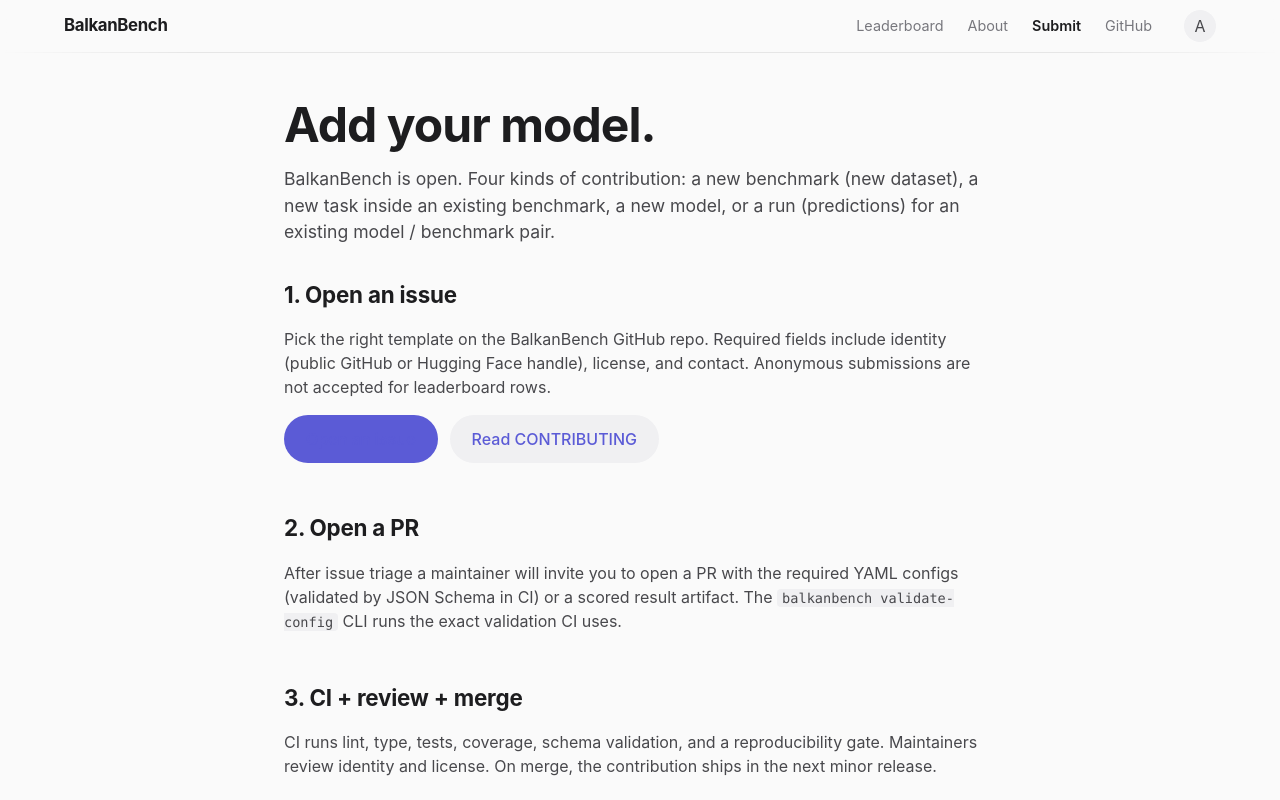
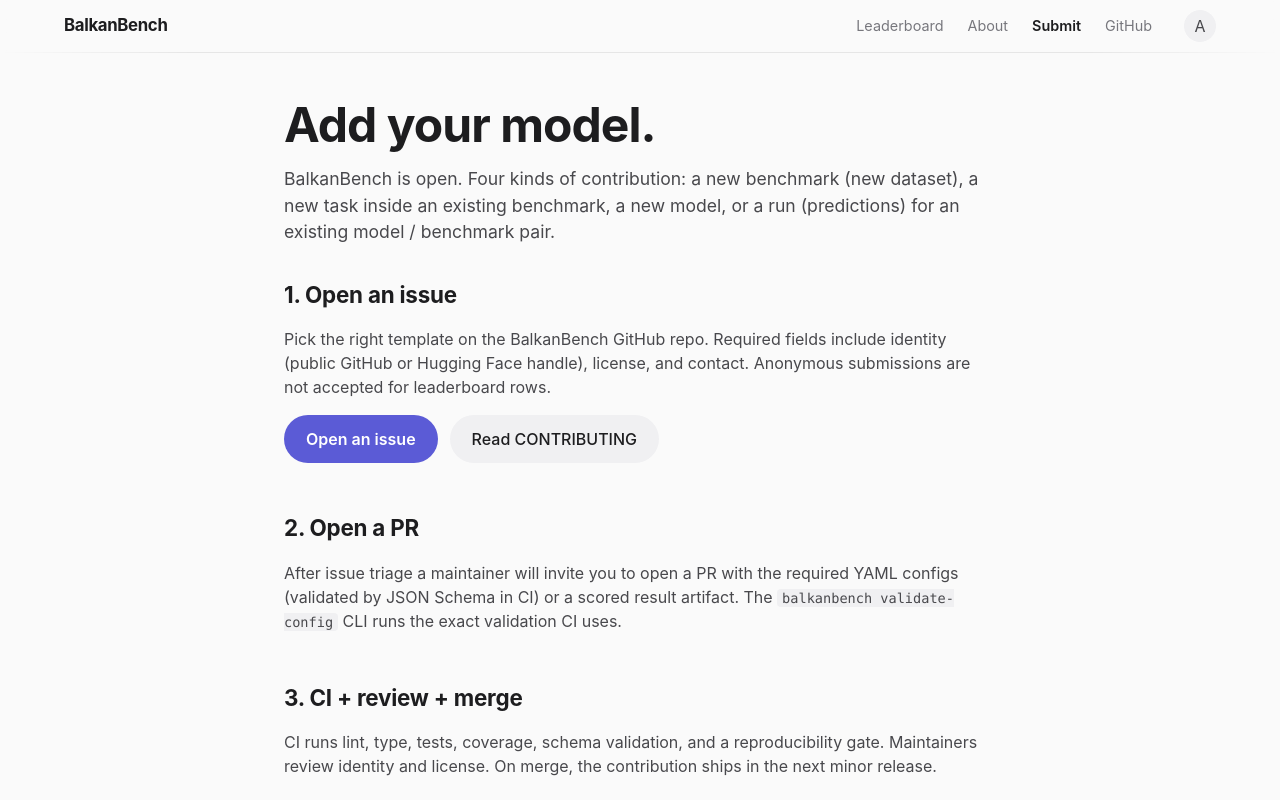
Before and after one commit to permitt/balkan-bench, a React (Vite) app in the folder frontend/: page /submit in a window 1280 px wide. Shown: the top 800 px of the page. Built offline with nearby package versions, Linux system fonts and the light colour scheme.

Commit message:
fix: cta button labels keep their own color inside content pages

```diff
--- a/frontend/src/styles/content.css
+++ b/frontend/src/styles/content.css
@@ -20,3 +20,8 @@
   background: var(--surface-3); border-radius: var(--radius-m);
   padding: var(--space-4); overflow-x: auto; margin-bottom: var(--space-4);
 }
+
+/* .content a's accent color must not repaint pill-button labels
+   (accent-on-accent = invisible primary CTA on /submit) */
+.content a.btn-primary { color: #fff; }
+.content a.btn-quiet { color: var(--text-1); }
```
